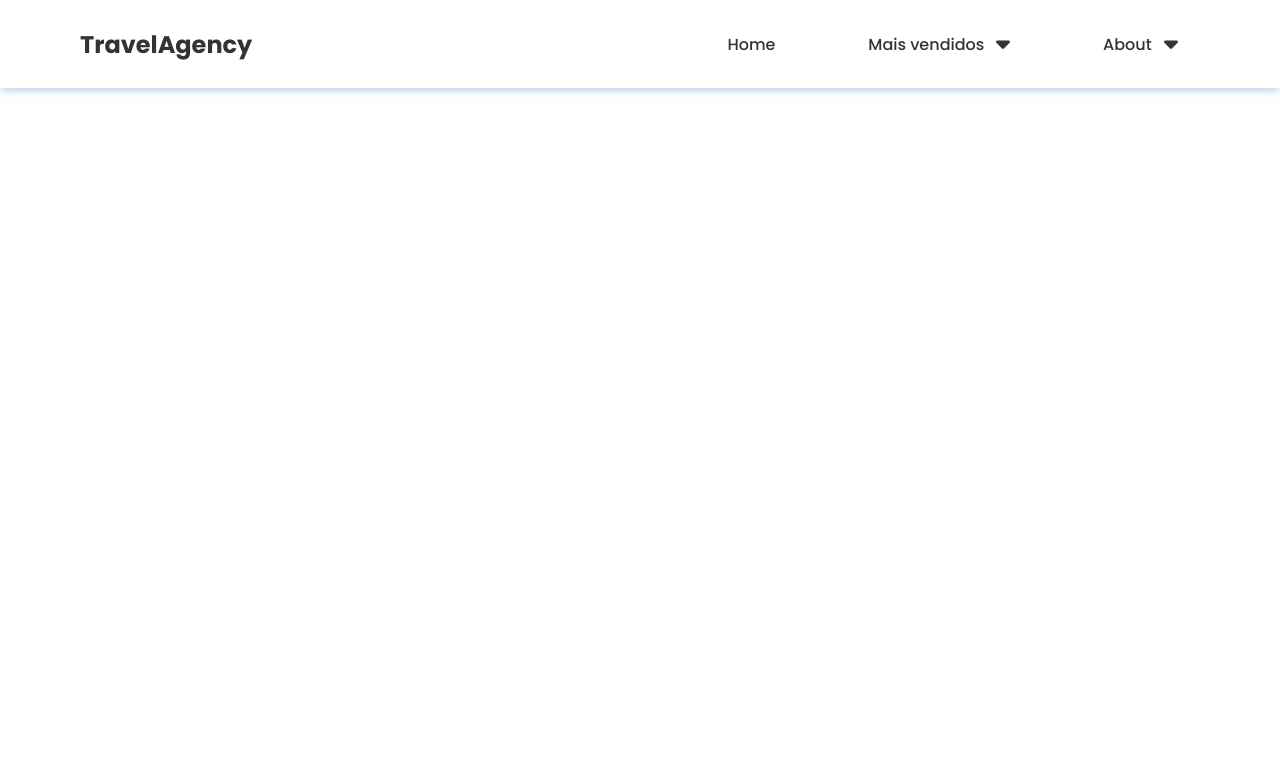
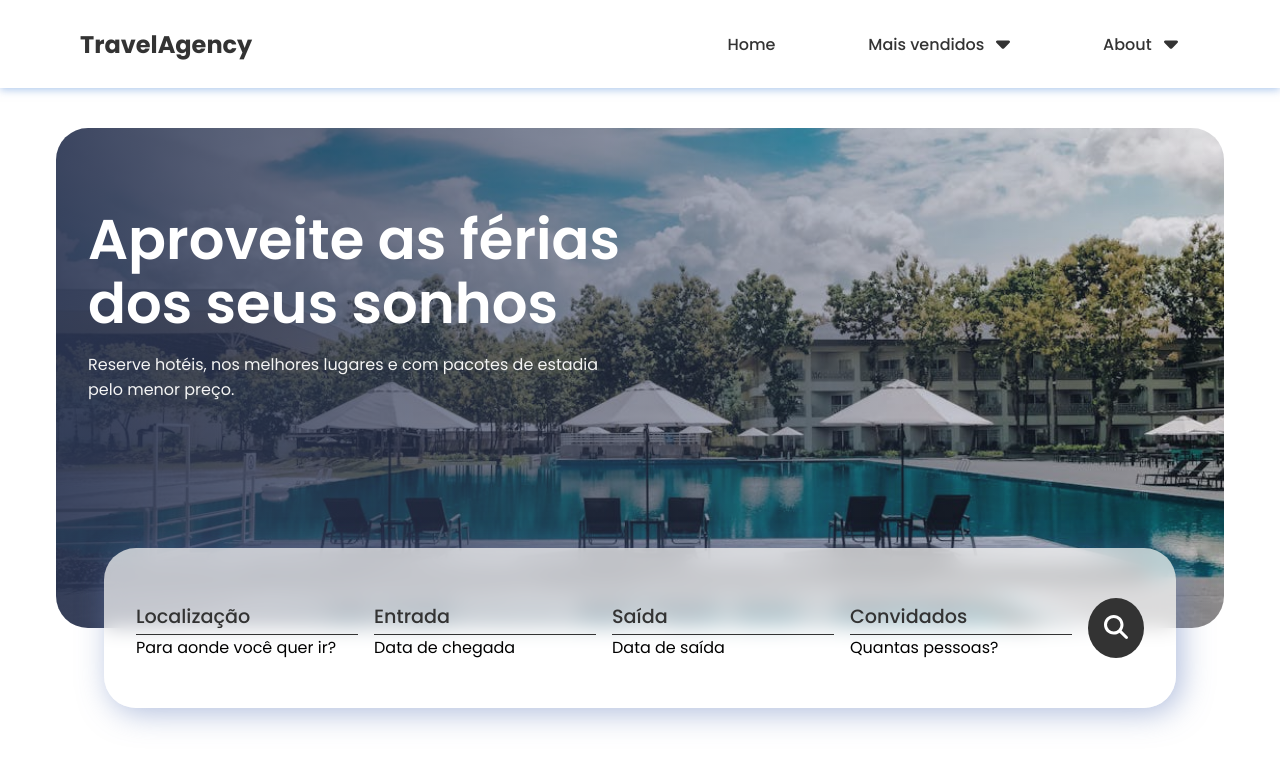
Before and after one commit to MichaelDu4rte/TravelAgency, an Angular app: page /home in a window 1280 px wide. Shown: the top 766 px of the page. Built offline with nearby package versions, Linux system fonts and the light colour scheme.

Commit message:
banner component

```diff
--- /dev/null
+++ b/src/app/components/banner/banner.component.html
@@ -0,0 +1,48 @@
+<main class="banner-container section-container" id="home">
+  <div class="banner-image-container">
+    <div class="banner-content">
+      <h1>Aproveite as férias dos seus sonhos</h1>
+      <p>
+        Reserve hotéis, nos melhores lugares e com pacotes de estadia pelo menor
+        preço.
+      </p>
+    </div>
+
+    <div class="booking-container">
+      <form action="">
+        <div class="form-group">
+          <div class="input-group">
+            <input type="text" placeholder="" />
+            <label for="">Localização</label>
+          </div>
+          <p>Para aonde você quer ir?</p>
+        </div>
+
+        <div class="form-group">
+          <div class="input-group">
+            <input type="text" placeholder="" />
+            <label for="">Entrada</label>
+          </div>
+          <p>Data de chegada</p>
+        </div>
+
+        <div class="form-group">
+          <div class="input-group">
+            <input type="text" placeholder="" />
+            <label for="">Saída</label>
+          </div>
+          <p>Data de saída</p>
+        </div>
+
+        <div class="form-group">
+          <div class="input-group">
+            <input type="text" placeholder="" />
+            <label>Convidados</label>
+          </div>
+          <p>Quantas pessoas?</p>
+        </div>
+      </form>
+      <button class="btn"><fa-icon [icon]="faSearchIcon"></fa-icon></button>
+    </div>
+  </div>
+</main>
--- /dev/null
+++ b/src/app/components/banner/banner.component.scss
@@ -0,0 +1,112 @@
+
+.banner-container {
+    padding: 1rem 1rem 5rem 1rem;
+    margin-top: 7rem;
+}
+
+.banner-image-container {
+    position: relative;
+    min-height: 500px;
+    background-image: linear-gradient(to right, rgba(44, 55, 85, 0.9), rgba(100, 125, 187, 0.1)),
+    url("/assets/images/home-banner.jpeg");
+    background-size: cover;
+    background-position: center;
+    background-repeat: no-repeat;
+    border-radius: 2rem;
+}
+
+.banner-content {
+    max-width: 600px;
+    padding: 5rem 2rem;
+
+    h1 {
+        font-size: 3.5rem;
+        margin-bottom: 1rem;
+        line-height: 4rem;
+        font-weight: 600;
+        color: #fff;
+    }
+
+    p {
+        color: #f4f4f4;
+    }
+}
+
+.booking-container {
+    position: absolute;
+    bottom: -5rem;
+    left: 50%;
+    transform: translateX(-50%);
+    width: calc(100% - 6rem);
+    display: flex;
+    align-items: center;
+    gap: 1rem;
+    padding: 3rem 2rem;
+    background-color: rgba(255, 255, 255, 0.7);
+    backdrop-filter: blur(10px);
+    border-radius: 2rem;
+    box-shadow: 5px 5px 30px rgba(100, 125, 187, .5);
+
+    form {
+        width: 100%;
+        flex: 1;
+        display: grid;
+        grid-template-columns: repeat(4, 1fr);
+        gap: 1rem;
+    }
+
+    .input-group {
+        width: 100%;
+        position: relative;
+    }
+
+    label {
+        position: absolute;
+        top: 50%;
+        left: 0;
+        transform: translateY(-50%);
+        font-size: 1.2rem;
+        color: #333;
+        pointer-events: none;
+        font-weight: 500;
+        transition: all .3s;
+    }
+
+    input {
+        width: 100%;
+        padding: 10px 0;
+        font-size: 1rem;
+        outline: none;
+        border: none;
+        background-color: transparent;
+        border-bottom: 1px solid #333;
+        color: #333;
+
+        &:focus ~ label,
+        &:not(:placeholder-shown) ~ label  {
+            font-size: 1.5rem;
+            top: -0.5rem;
+        }
+    }
+
+    .gorm-group p {
+        margin-top: .5rem;
+        font-size: .8rem;
+    }
+
+    .btn {
+        padding: 1rem;
+        outline: none;
+        border: none;
+        font-size: 1.5rem;
+        color: #fff;
+        background: #333;
+        border-radius: 100%;
+        cursor: pointer;
+        transition: all .3s;
+
+        &:hover {
+            background-color: blue;
+        }
+    }
+}
--- /dev/null
+++ b/src/app/components/banner/banner.component.ts
@@ -0,0 +1,14 @@
+import { Component } from '@angular/core';
+import { FontAwesomeModule } from '@fortawesome/angular-fontawesome';
+import { faSearch } from '@fortawesome/free-solid-svg-icons';
+
+@Component({
+  selector: 'app-banner',
+  standalone: true,
+  imports: [FontAwesomeModule],
+  templateUrl: './banner.component.html',
+  styleUrl: './banner.component.scss'
+})
+export class BannerComponent {
+  faSearchIcon = faSearch
+}
--- a/src/app/pages/home/home.component.html
+++ b/src/app/pages/home/home.component.html
@@ -1 +1,2 @@
 <app-navbar></app-navbar>
+<app-banner></app-banner>
--- a/src/app/pages/home/home.component.ts
+++ b/src/app/pages/home/home.component.ts
@@ -1,10 +1,11 @@
 import { Component } from '@angular/core';
 import { NavbarComponent } from '../../components/navbar/navbar.component';
+import { BannerComponent } from '../../components/banner/banner.component';
 
 @Component({
   selector: 'app-home',
   standalone: true,
-  imports: [NavbarComponent],
+  imports: [NavbarComponent, BannerComponent],
   templateUrl: './home.component.html',
   styleUrl: './home.component.scss'
 })
--- a/src/styles.scss
+++ b/src/styles.scss
@@ -20,3 +20,20 @@ ul {
 a {
     text-decoration: none;
 }
+
+
+// reusing
+
+.section-container {
+    max-width: 1200px;
+    margin: auto;
+    padding: 5rem 1rem;
+  }
+
+
+.section-header {
+    font-size: 2rem;
+    font-weight: 600;
+    color: var(--text-dark);
+    text-align: center;
+}
```
Also changed, not shown: src/assets/images/home-banner.jpeg (added), 1 other file (tests, documents, lock files or other folders).
